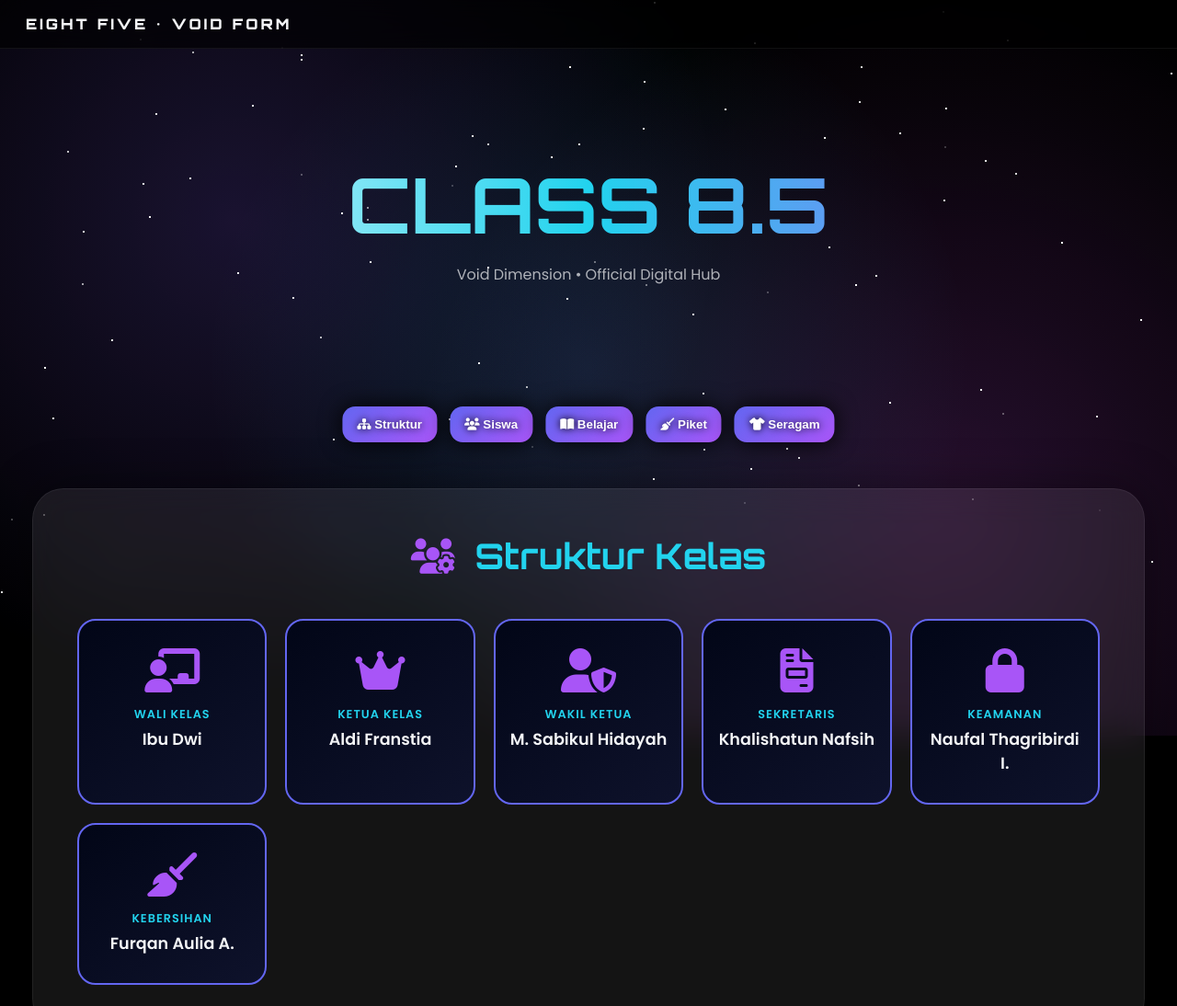
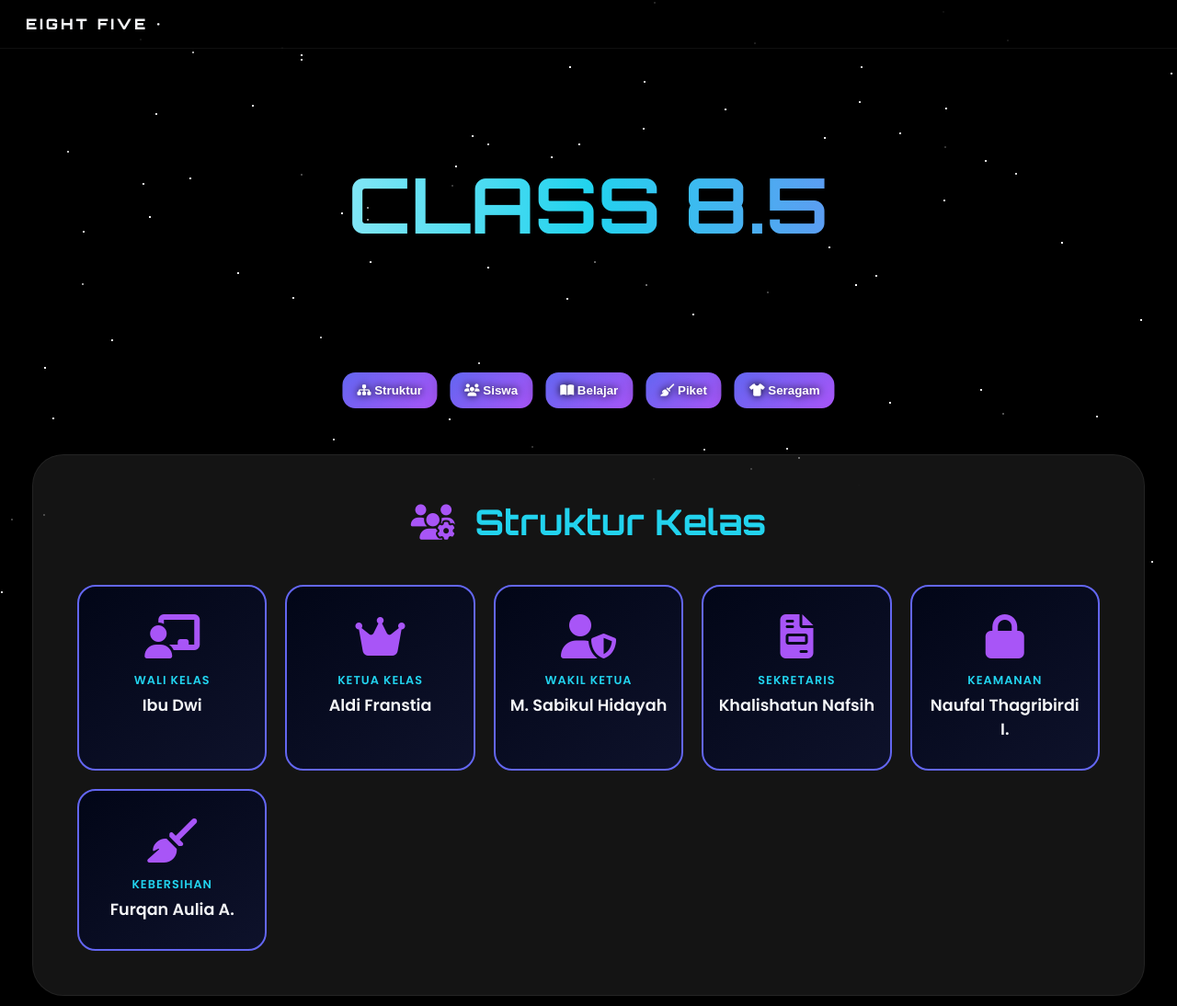
Before and after one commit to TIMODILXNAY/Kelas-85-, a plain HTML site: page index.html in a window 1280 px wide. Shown: the top 1094 px of the page at 92% size. Drawn offline with Linux system fonts and the light colour scheme.

Commit message:
Update index.html

```diff
--- a/index.html
+++ b/index.html
@@ -30,8 +30,8 @@
             overflow-x:hidden;
         }
 
-        /* VOID BG */
-        #void{
+        /* EIGHT BG */
+        #FIVE{
             position:fixed;inset:0;z-index:-2;
             background:
                 radial-gradient(circle at 20% 30%,#6366f133,transparent 45%),
@@ -305,12 +305,12 @@
     <div id="void"></div>
 
     <header>
-        <div class="nav">EIGHT FIVE • VOID FORM</div>
+        <div class="nav">EIGHT FIVE •</div>
     </header>
 
     <section class="hero">
         <h1>CLASS 8.5</h1>
-        <p>Void Dimension • Official Digital Hub</p>
+        <p/<Official Digital Hub</p>
 
         <div class="quick-nav">
             <button onclick="go('struktur')"><i class="fas fa-sitemap"></i> Struktur</button>
```
